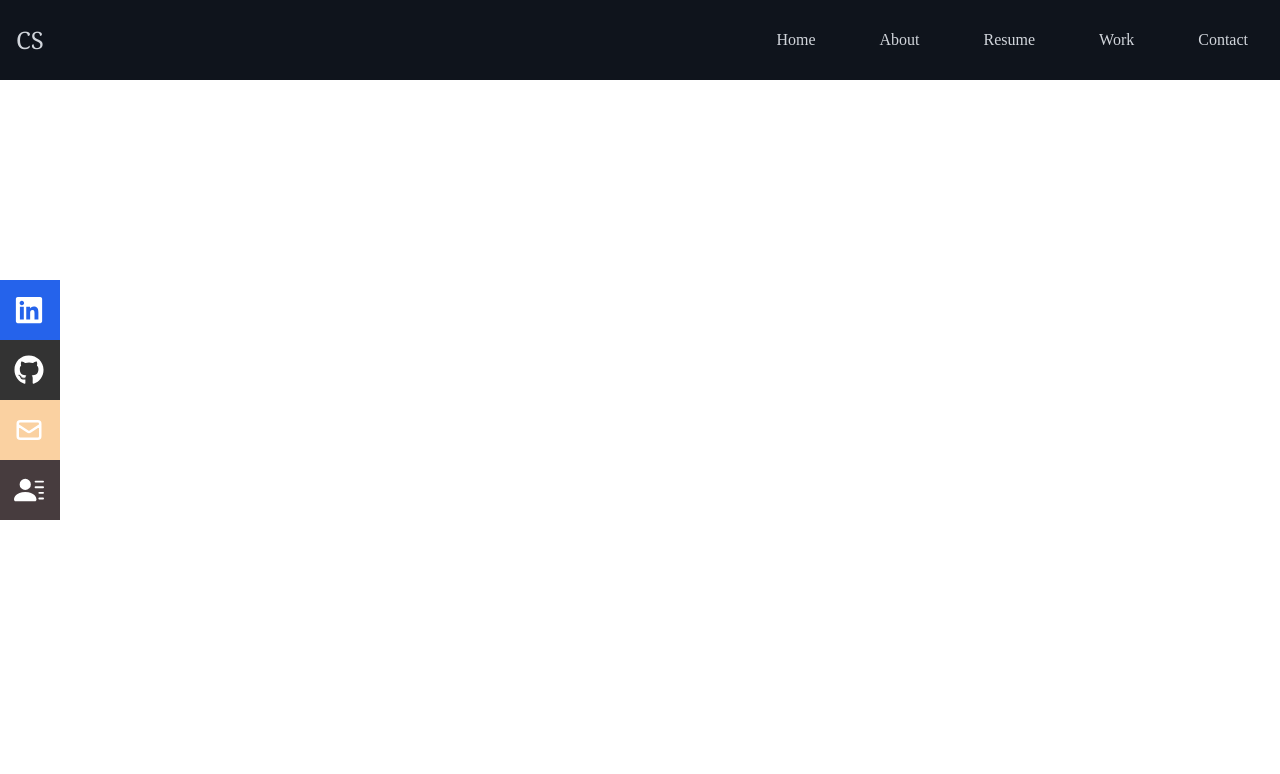
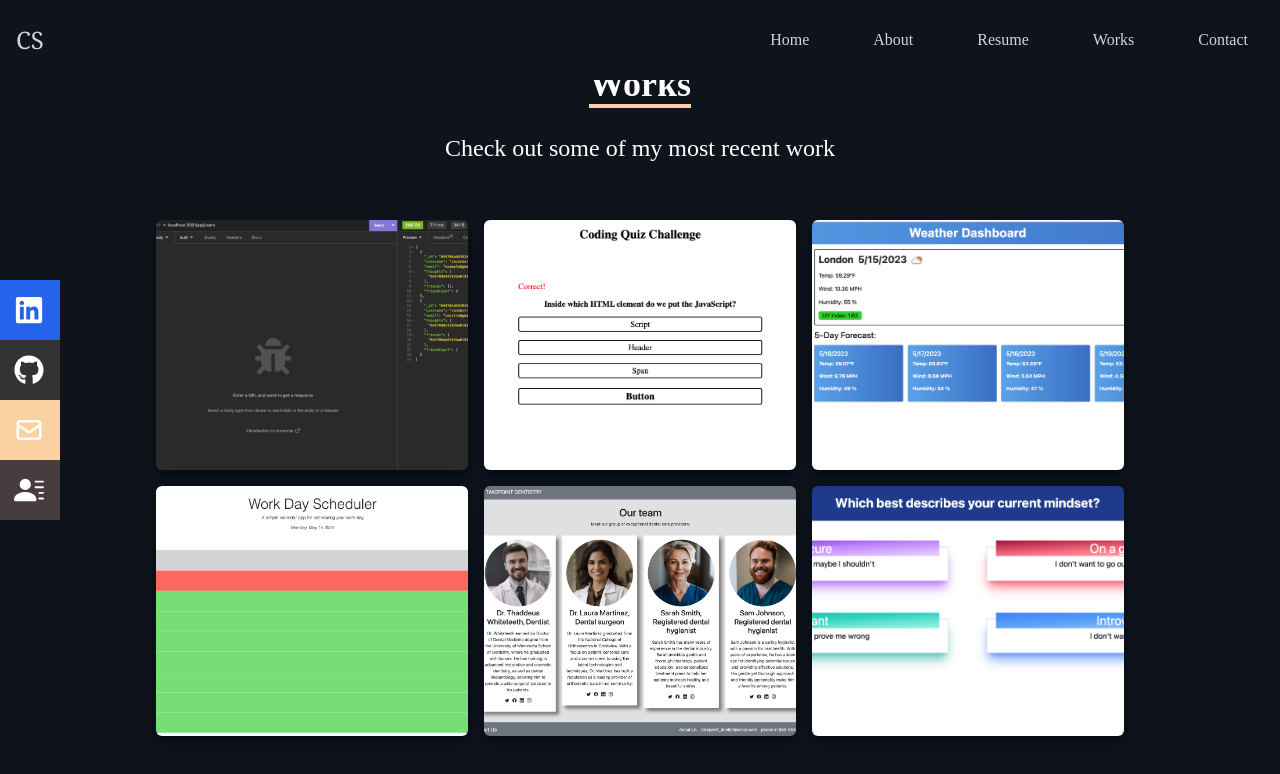
Before and after one commit to connbstro/20-react-portfolio, a React (Create React App) app: page /works in a window 1280 px wide. Shown: the top 774 px of the page. Built offline with nearby package versions, Linux system fonts and the light colour scheme.

Commit message:
portfolio/work page

```diff
--- a/src/components/Navbar.jsx
+++ b/src/components/Navbar.jsx
@@ -40,7 +40,7 @@
         </li>
         <li>
           <Link to="/works" smooth={true} duration={500}>
-            Work
+            Works
           </Link>
         </li>
         <li>
@@ -68,7 +68,7 @@
         <li className="py-6 text-4xl">
           {" "}
           <Link onClick={handleClick} to="/about" smooth={true} duration={500}>
-            About
+            About Me
           </Link>
         </li>
         <li className="py-6 text-4xl">
@@ -79,8 +79,8 @@
         </li>
         <li className="py-6 text-4xl">
           {" "}
-          <Link onClick={handleClick} to="/work" smooth={true} duration={500}>
-            Work
+          <Link onClick={handleClick} to="/works" smooth={true} duration={500}>
+            Works
           </Link>
         </li>
         <li className="py-6 text-4xl">
@@ -96,7 +96,7 @@
           <li className="w-[160px] h-[60px] flex justify-between items-center ml-[-100px] hover:ml-[-10px] duration-300 bg-blue-600">
             <a
               className="flex justify-between items-center w-full text-white"
-              href="/"
+              href="https://www.linkedin.com/in/connor-stroh-636a58276/"
             >
               Linkedin <FaLinkedin size={30} />
             </a>
--- a/src/pages/Contact.js
+++ b/src/pages/Contact.js
@@ -22,7 +22,7 @@
       >
         <div className="flex flex-col max-w-[600px] w-full">
           <div className="pb-8 flex flex-col justify-center w-full h-full items-center">
-            <p className="text-4xl inline border-b-4 border-[#fad1a1] text-[#fad1a1]">
+            <p className="text-4xl inline border-b-4 border-[#fad1a1] text-white">
               Contact
             </p>
             <p className="text-white py-4">Send me a message!</p>
--- a/src/pages/Skills.js
+++ b/src/pages/Skills.js
@@ -5,11 +5,11 @@
   return (
     <div>
       <Navbar />
-      <div name="skills" className="w-full h-screen bg-[#0f141c] text-gray-300">
+      <div name="skills" className="w-full h-screen bg-[#0f141c] text-white">
         {/* Container */}
         <div className="max-w-[1000px] mx-auto p-4 flex flex-col justify-center w-full h-full">
           <div className=" w-full flex justify-center items-center flex-col mb-7">
-            <p className="text-4xl font-bold inline border-b-4 border-white text-center ">
+            <p className="text-4xl font-bold inline border-b-4 border-[#fad1a1] text-center ">
               Skills
             </p>
             <p className="py-4 text-2xl">
--- a/src/pages/Works.js
+++ b/src/pages/Works.js
@@ -1,13 +1,161 @@
-import React from "react";
+import React, { useState } from "react";
 import Navbar from "../components/Navbar";
+import codingQuiz from "../assets/codingQuiz.png";
+import socialNetwork from "../assets/socialNetwork.png";
+import weatherDashboard from "../assets/weatherDashBoard.png";
+import workSchedule from "../assets/workDayScheduler.png";
+import scheduler from "../assets/scheduler.png";
+import decisive from "../assets/desicive.png";
 
 const Works = () => {
   return (
-    <div>
+    <div name="work" className="w-full md:h-screen text-white bg-[#0f141c]">
       <Navbar />
-      Works
+      <div className="max-w-[1000px] mx-auto p-4 flex flex-col justify-center w-full h-full">
+        <div className="pb-8 w-full flex justify-center items-center flex-col">
+          <p className="text-4xl font-bold inline border-b-4 text-white border-[#fad1a1]">
+            Works
+          </p>
+          <p className="py-6 text-2xl">Check out some of my most recent work</p>
+        </div>
+        <div className="grid sm:grid-cols-2 md:grid-cols-3 gap-4">
+          <div
+            style={{ backgroundImage: `url(${socialNetwork})` }}
+            className="shadow-lg shadow-[#040c16] group container rounded-md flex justify-center items-center mx-auto content-div"
+          >
+            {/* Hover Effects */}
+            <div className="opacity-0 group-hover:opacity-100 flex justify-center items-center flex-col">
+              <span className=" text-lg font-bold text-white tracking-wider">
+                Social Network Application
+              </span>
+              <p className="text-center">
+                API application where users can share their thoughts, react to
+                friends thoughts, and create a friend list.
+              </p>
+              <div className="pt-8 text-center">
+                <a href="https://drive.google.com/file/d/1zlA63-xYRwYCHDRY6ewAUhk2Wkxy6Xl3/view">
+                  <button className="text-center rounded-lg px-4 py-3 m-2 bg-white text-gray-700 font-bold text-lg">
+                    Video
+                  </button>
+                </a>
+              </div>
+            </div>
+          </div>
+          <div
+            style={{ backgroundImage: `url(${codingQuiz})` }}
+            className="shadow-lg shadow-[#040c16] group container rounded-md flex justify-center items-center mx-auto content-div"
+          >
+            {/* Hover Effects */}
+            <div className="opacity-0 group-hover:opacity-100 flex justify-center items-center flex-col">
+              <span className=" text-lg font-bold text-white tracking-wider">
+                Coding Quiz
+              </span>
+              <p className="text-center">
+                Simple coding challenge built with vanilla JavaScript, HTML &
+                CSS.
+              </p>
+              <div className="pt-8 text-center">
+                <a href="https://connbstro.github.io/4-CodingQuiz/">
+                  <button className="text-center rounded-lg px-4 py-3 m-2 bg-white text-gray-700 font-bold text-lg">
+                    Webpage
+                  </button>
+                </a>
+              </div>
+            </div>
+          </div>
+          <div
+            style={{ backgroundImage: `url(${weatherDashboard})` }}
+            className="shadow-lg shadow-[#040c16] group container rounded-md flex justify-center items-center mx-auto content-div"
+          >
+            {/* Hover Effects */}
+            <div className="opacity-0 group-hover:opacity-100 flex justify-center items-center flex-col">
+              <span className=" text-lg font-bold text-white tracking-wider">
+                Weather Dashboard
+              </span>
+              <p className="text-center">
+                A weather API that retrieves a current & 5 day forecast for a
+                searched city.
+              </p>
+              <div className="pt-8 text-center">
+                <a href="https://connbstro.github.io/6-WeatherDashboard/">
+                  <button className="text-center rounded-lg px-4 py-3 m-2 bg-white text-gray-700 font-bold text-lg">
+                    Webpage
+                  </button>
+                </a>
+              </div>
+            </div>
+          </div>
+
+          <div
+            style={{ backgroundImage: `url(${workSchedule})` }}
+            className="shadow-lg shadow-[#040c16] group container rounded-md flex justify-center items-center mx-auto content-div"
+          >
+            {/* Hover Effects */}
+            <div className="opacity-0 group-hover:opacity-100 flex justify-center items-center flex-col">
+              <span className=" text-lg font-bold text-white tracking-wider">
+                Work day scheduler
+              </span>
+              <p className="text-center">
+                A calendar application that allows a user to save events for
+                each hour of the day as well as the tasks for that day.
+              </p>
+              <div className="pt-8 text-center">
+                <a href="https://connbstro.github.io/05-workdayScheduler/">
+                  <button className="text-center rounded-lg px-4 py-3 m-2 bg-white text-gray-700 font-bold text-lg">
+                    Webpage
+                  </button>
+                </a>
+              </div>
+            </div>
+          </div>
+
+          <div
+            style={{ backgroundImage: `url(${scheduler})` }}
+            className="shadow-lg shadow-[#040c16] group container rounded-md flex justify-center items-center mx-auto content-div"
+          >
+            {/* Hover Effects */}
+            <div className="opacity-0 group-hover:opacity-100 flex justify-center items-center flex-col">
+              <span className=" text-lg font-bold text-white tracking-wider">
+                Scheduler
+              </span>
+              <p className="text-center">
+                A application that can create a schedule for any business.
+              </p>
+              <div className="pt-8 text-center">
+                <a href="https://appt-scheduler-app.herokuapp.com/">
+                  <button className="text-center rounded-lg px-4 py-3 m-2 bg-white text-gray-700 font-bold text-lg">
+                    Webpage
+                  </button>
+                </a>
+              </div>
+            </div>
+          </div>
+
+          <div
+            style={{ backgroundImage: `url(${decisive})` }}
+            className="shadow-lg shadow-[#040c16] group container rounded-md flex justify-center items-center mx-auto content-div"
+          >
+            {/* Hover Effects */}
+            <div className="opacity-0 group-hover:opacity-100 flex justify-center items-center flex-col">
+              <span className=" text-lg font-bold text-white tracking-wider">
+                Decisive
+              </span>
+              <p className="text-center">
+                A application that can help those who are more isolated go out if they want to.
+              </p>
+              <div className="pt-8 text-center">
+                <a href="https://srichens.github.io/decisive/">
+                  <button className="text-center rounded-lg px-4 py-3 m-2 bg-white text-gray-700 font-bold text-lg">
+                    Webpage
+                  </button>
+                </a>
+              </div>
+            </div>
+          </div>
+
+        </div>
+      </div>
     </div>
   );
 };
-
 export default Works;
```
Also changed, not shown: src/assets/desicive.png (added), src/assets/scheduler.png (added).
